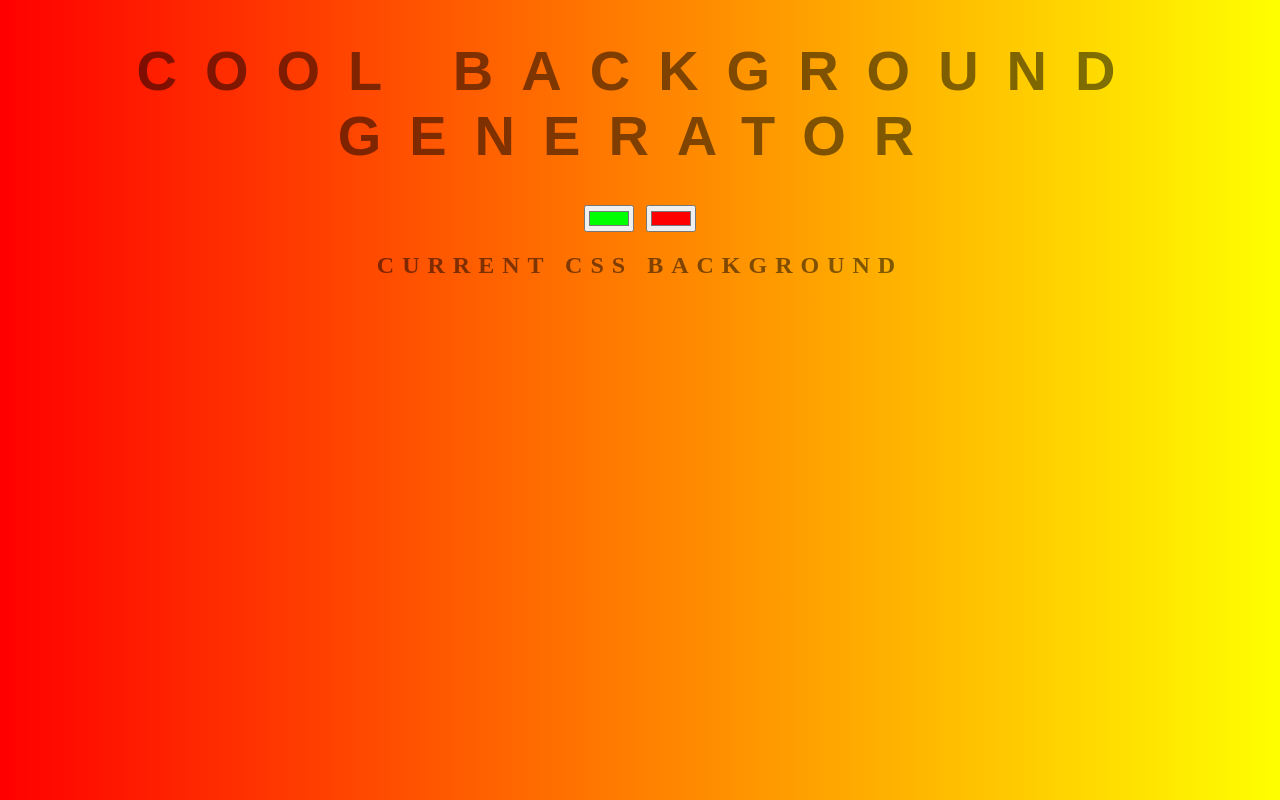
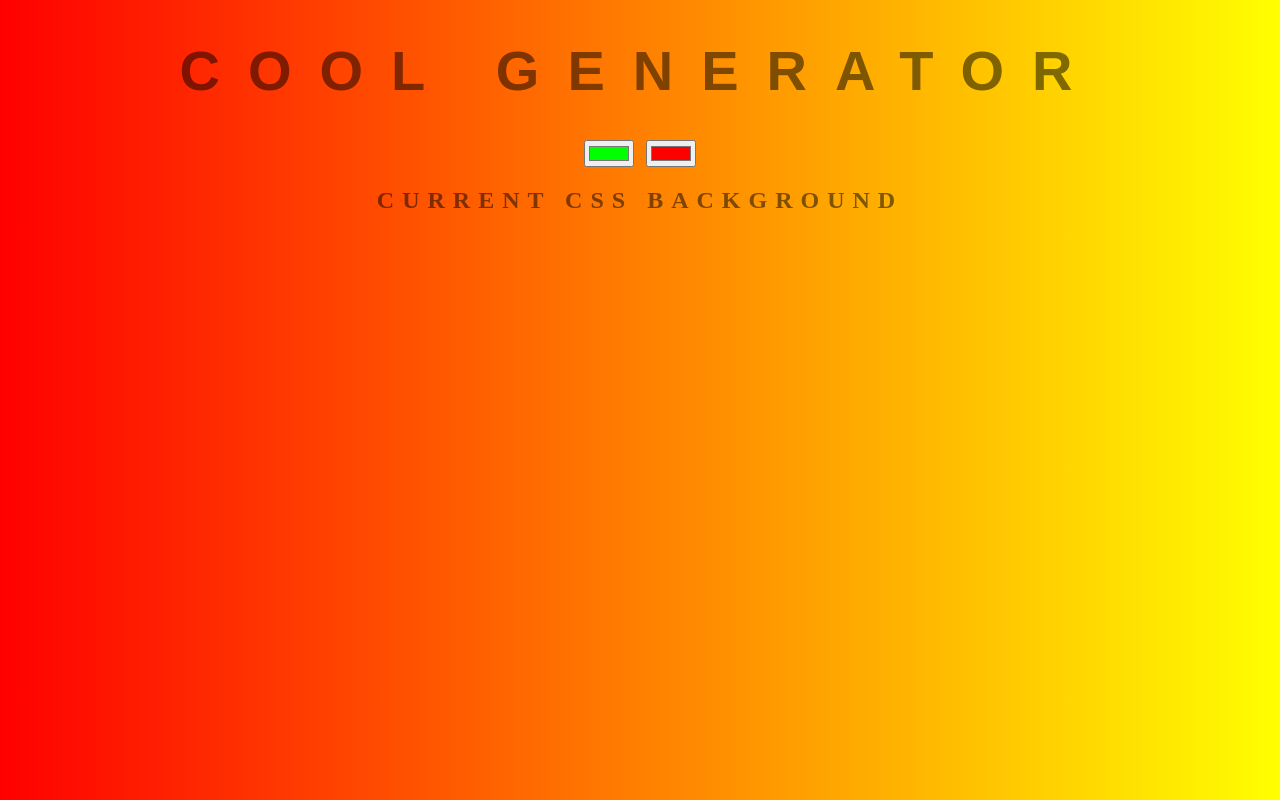
Before and after one commit to iamaryanyadavv/background-generator, a plain HTML site: page index.html in a window 1280 px wide. Drawn offline with Linux system fonts and the light colour scheme.

Commit message:
Changed Title

```diff
--- a/index.html
+++ b/index.html
@@ -7,7 +7,7 @@
 	<link rel="stylesheet" type="text/css" href="style.css">
 </head>
 <body id="gradient">
-	<h1>Cool Background Generator</h1>
+	<h1>Cool Generator</h1>
 	<input class="color1" type="color" name="color1" value="#00ff00">
 	<input class="color2" type="color" name="color2" value="#ff0000">
 	<h2>Current CSS Background</h2>
```
